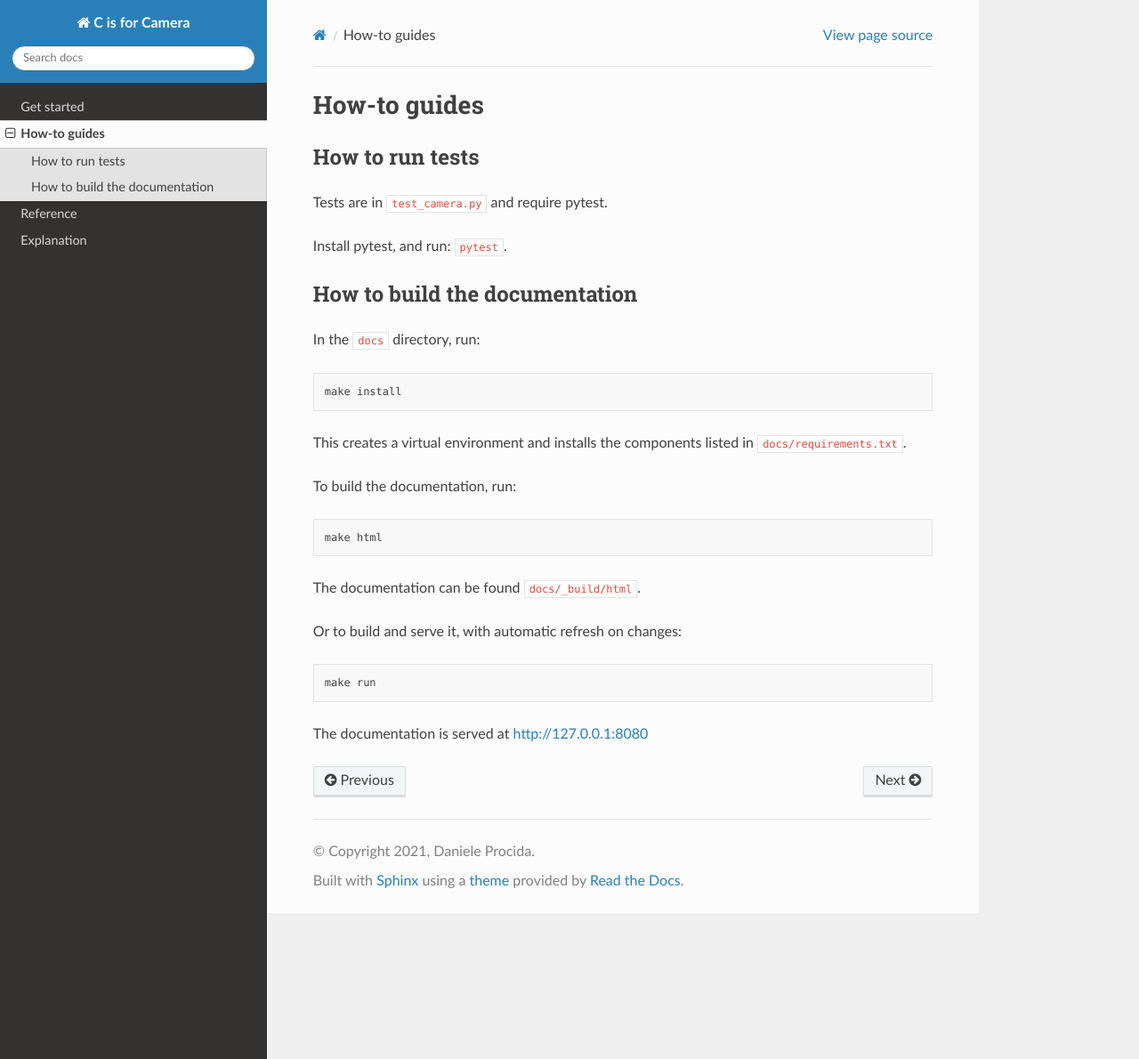
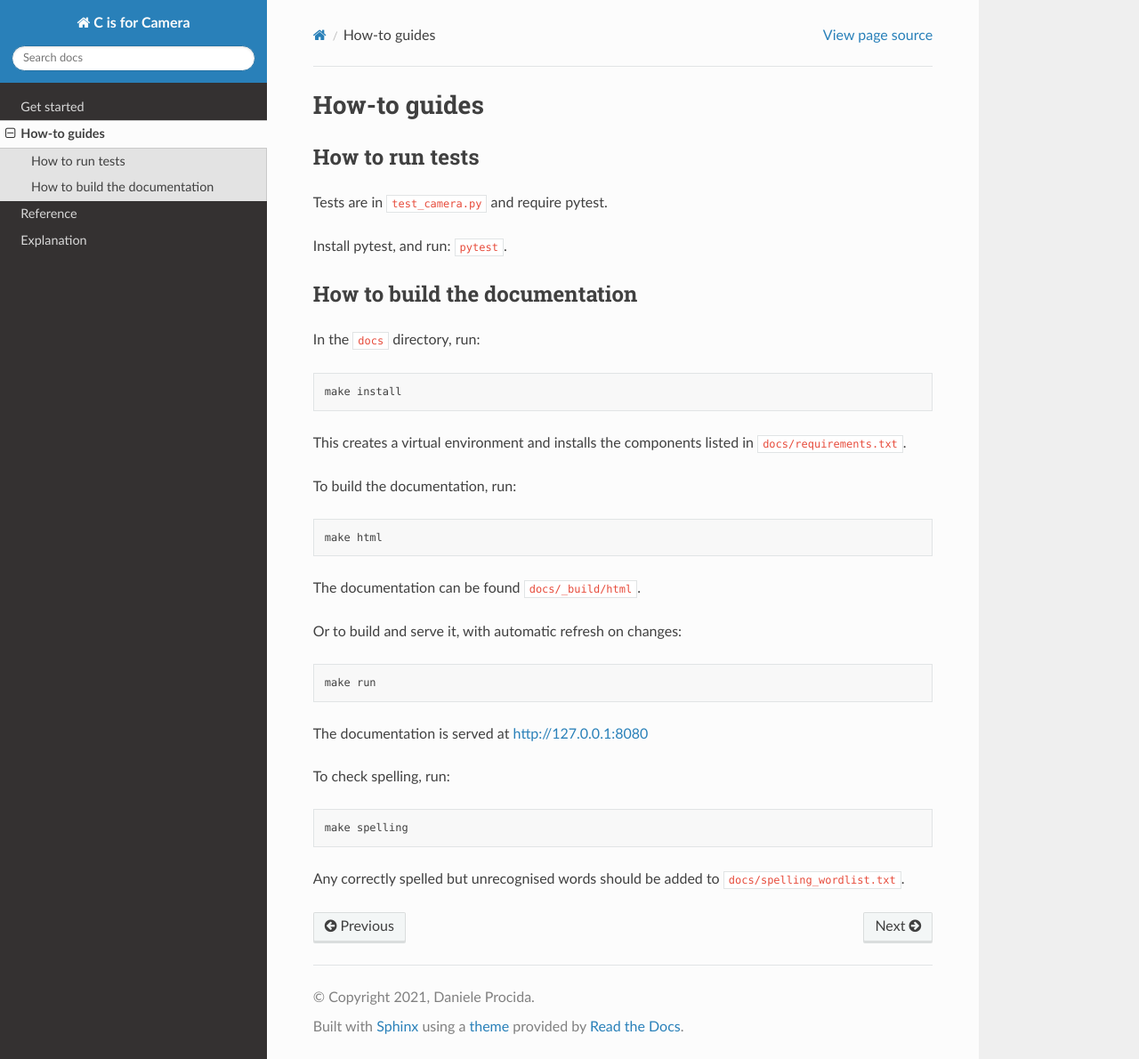
Before and after one commit to evildmp/C-is-for-Camera, a Sphinx documentation site: the page built from docs/how-to.rst, in a window 1280 px wide and 1190 px high. Shown: the whole window at 89% size. Built offline with Sphinx 7.4.7 and the Read the Docs theme 2.0.0, drawn with Linux system fonts in a browser that asks for light colours.

Commit message:
Added spelling_wordlist and notes on make spelling

```diff
--- a/docs/how-to.rst
+++ b/docs/how-to.rst
@@ -31,3 +31,9 @@ Or to build and serve it, with automatic refresh on changes::
     make run
 
 The documentation is served at http://127.0.0.1:8080
+
+To check spelling, run::
+
+    make spelling
+
+Any correctly spelled but unrecognised words should be added to ``docs/spelling_wordlist.txt``.
--- /dev/null
+++ b/docs/spelling_wordlist.txt
@@ -0,0 +1,4 @@
+favourites
+initialised
+pytest
+uncocked
```
